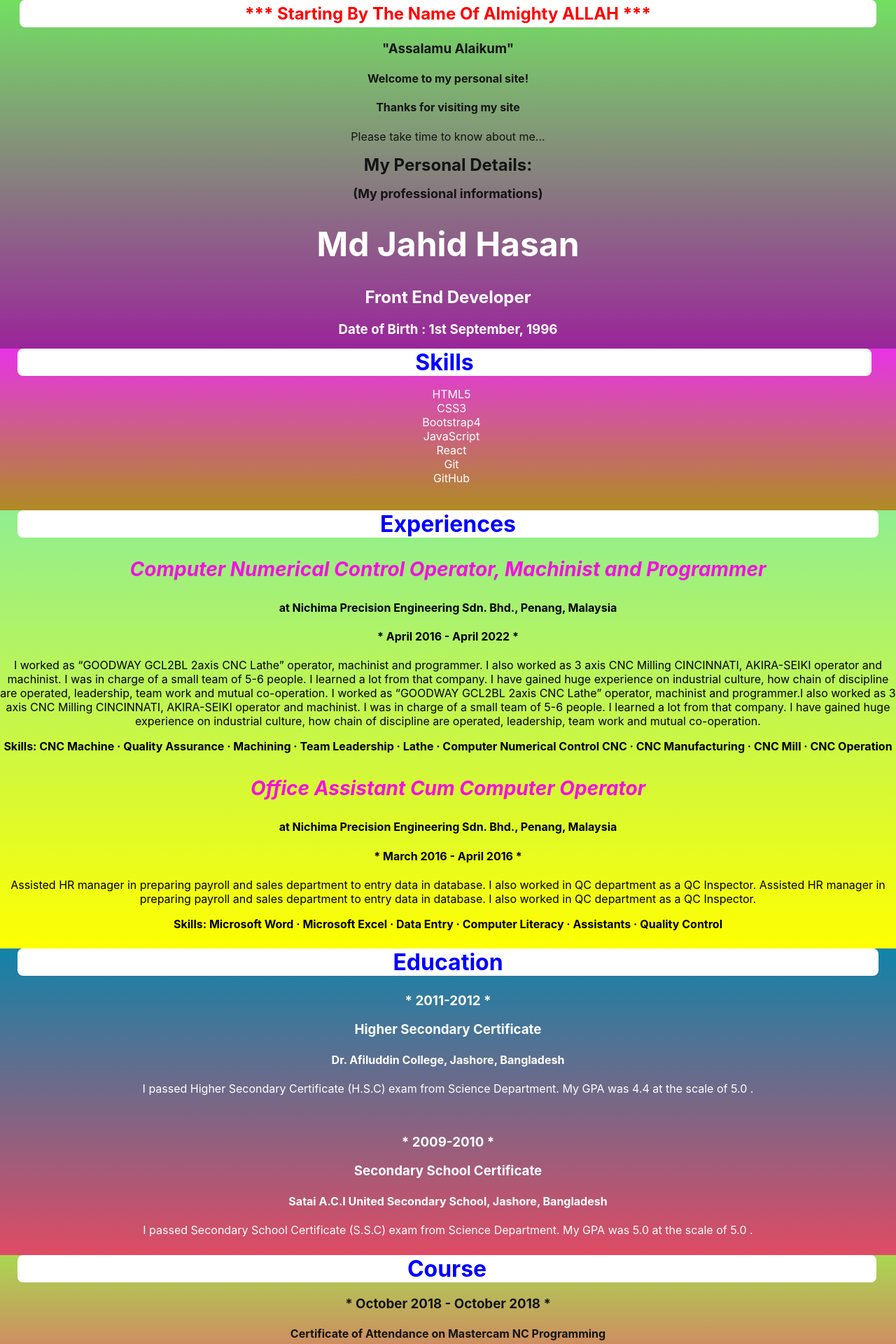
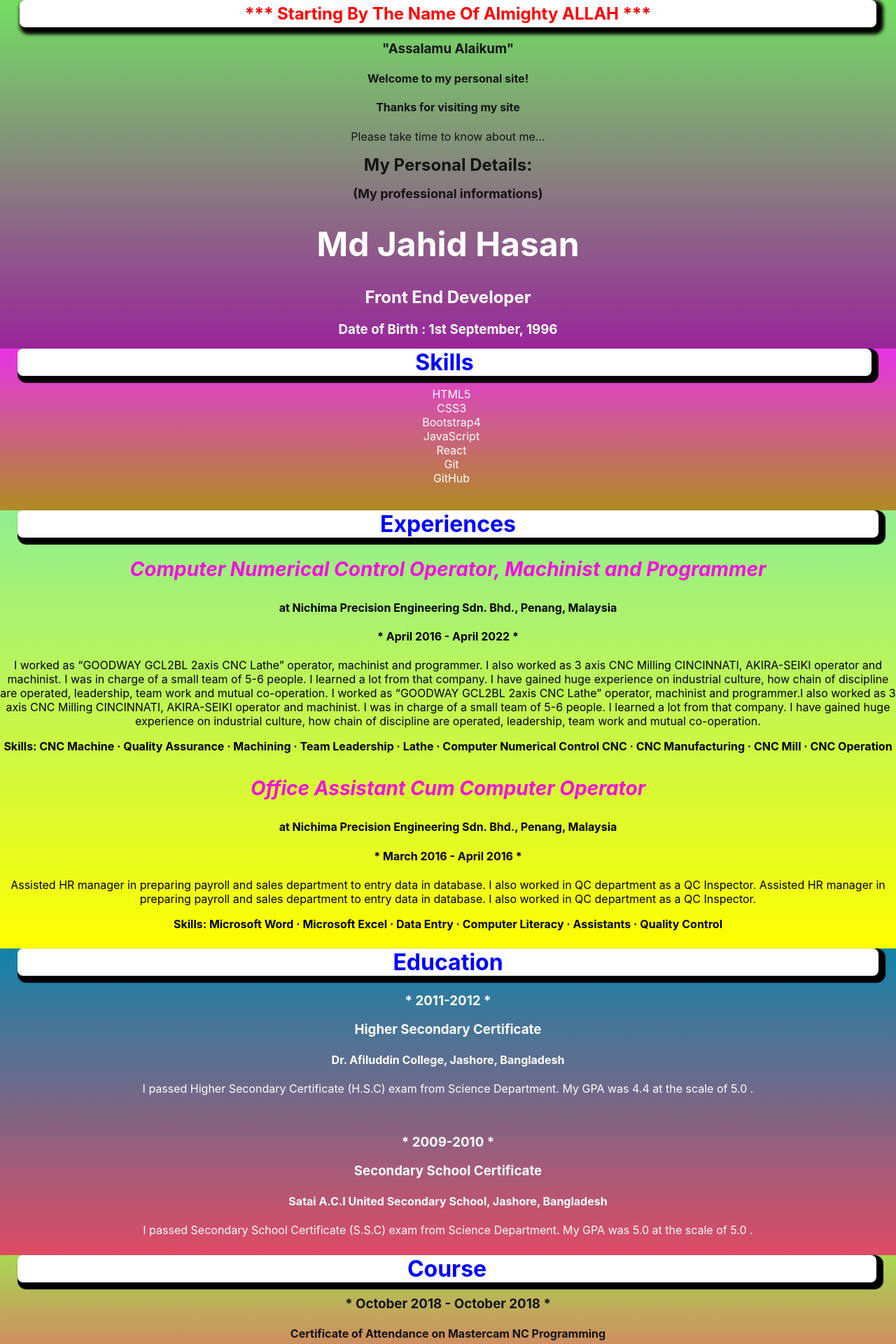
Before and after one commit to hmjahid/My-First-React-App, a React (Create React App) app: page / in a window 1280 px wide. Shown: the top 1920 px of the page at 70% size. Built offline with nearby package versions, Linux system fonts and the light colour scheme; the HTML template or start-up script is replaced by a standard one.

Commit message:
Add box-shadow to headings

```diff
--- a/src/components/Course.css
+++ b/src/components/Course.css
@@ -9,4 +9,5 @@
     color: blue;
     border-radius: 8px;
     font-size: 32px;
+    box-shadow: 5px 5px 1px 5px black;
 }
--- a/src/components/Education.css
+++ b/src/components/Education.css
@@ -14,4 +14,5 @@
     color: blue;
     border-radius: 8px;
     font-size: 32px;
+    box-shadow: 5px 5px 1px 5px black;
 }
--- a/src/components/Experience.css
+++ b/src/components/Experience.css
@@ -20,4 +20,5 @@
     margin: -2px 25px 0px 25px;
     border-radius: 8px;
     font-size: 32px;
+    box-shadow: 5px 5px 1px 5px black;
 }
--- a/src/components/Greetings.jsx
+++ b/src/components/Greetings.jsx
@@ -2,7 +2,7 @@ import Invitation from "./Invitation";
 
 function Starter(){
     return (
-    <p style={{color: "red", margin: "0px 28px 0px 28px", backgroundColor: "white", padding:"5px", fontWeight:"bold", borderRadius: "8px", fontSize: "24px"}}>*** Starting By The Name Of Almighty ALLAH ***</p>
+    <p style={{color: "red", margin: "0px 28px 0px 28px", backgroundColor: "white", padding:"5px", fontWeight:"bold", borderRadius: "8px", fontSize: "24px", boxShadow: "5px 5px 5px 5px black"}}>*** Starting By The Name Of Almighty ALLAH ***</p>
     );
 }
 const Greetings = function (){
--- a/src/components/Skills.css
+++ b/src/components/Skills.css
@@ -10,6 +10,7 @@
     color: blue;
     border-radius: 8px;
     font-size: 32px;
+    box-shadow: 5px 5px 1px 5px black;
 }
 
 ul{
```
